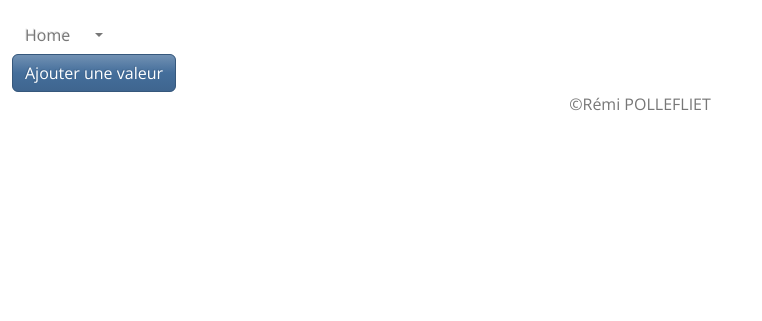
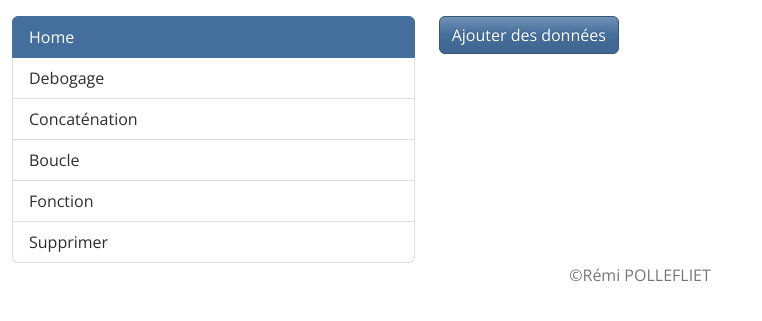
Before and after one commit to Remi59430/back-end, a PHP site: page /index.php in a window 1280 px wide. Shown: the part 236-557 px from the top of the page, without its empty margins (0-762 px from the left). Run offline with PHP 8.4, Linux system fonts and the light colour scheme; some libraries are stand-ins or nearby versions.

Commit message:
upgrade nav 2

```diff
--- a/php/includes/nav.inc.html
+++ b/php/includes/nav.inc.html
@@ -1,6 +1,6 @@
 <!-- Navigation bar -->
-<nav>
-    <div class="btn-group" role="group" aria-label="Button group with nested dropdown">
+
+<!-- <div class="btn-group" role="group" aria-label="Button group with nested dropdown">
     <a href="index.php?">
         <button type="button" class="btn btn-light-dark">Home</button>
     </a>
@@ -14,5 +14,15 @@
             <a class="dropdown-item" href="index.php?Supprimer">Supprimer</a>
         </div>
     </div>
+</div> -->
+
+
+<div class="list-group">
+    <button type="button" class="list-group-item list-group-item-action active" aria-current="true">Home
+    </button>
+    <button type="button" class="list-group-item list-group-item-action">Debogage</button>
+    <button type="button" class="list-group-item list-group-item-action">Concaténation</button>
+    <button type="button" class="list-group-item list-group-item-action">Boucle</button>
+    <button type="button" class="list-group-item list-group-item-action">Fonction</button>
+    <button type="button" class="list-group-item list-group-item-action">Supprimer</button>
 </div>
-</nav>
--- a/php/index.php
+++ b/php/index.php
@@ -14,15 +14,16 @@
 
     <div class="container-fluid">
         <div class="row">
-            <div class="col col-md-2 col-sm-1">
             <!-- Navigation Bar -->
+            <div class="col-sm-4 col-xs-12">
                 <?php
                     include("./includes/nav.inc.html");
                 ?>
+            </div>
 
             <!-- Section -->
+            <div class="col-sm-8 col-xs-12">
                 <?php
-
                     if(isset($_GET["Debogage"])){
                         include("./pages/Debogage.html");
                     }
@@ -45,13 +46,14 @@
 
                     else{
                 ?>
-                            <button type="button" class="btn btn-primary">Ajouter une valeur</button>
+                        <div>
+                            <button type="button" class="btn btn-primary">Ajouter des données</button>
+                        </div>
                 <?php
                     }
-
                 ?>
             </div>
-        </div>
+
         </div>
 
         <div class="row">
@@ -62,5 +64,6 @@
             ?>
             </div>
         </div>
+    </div>
 
 </html>
```
Lines whose indentation alone changed are shown as unchanged.
